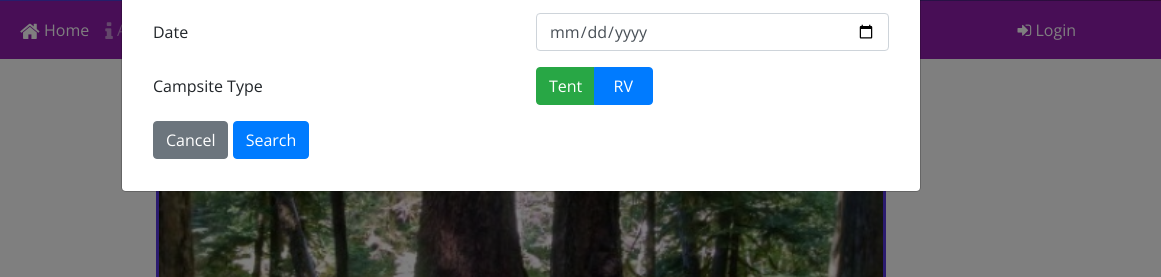
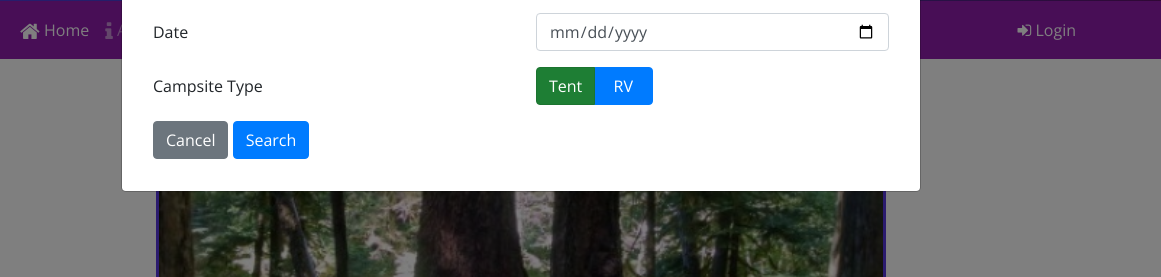
Before and after one commit to twsims/NumcampProject, a website: page index.html in a window 1280 px wide. Both pictures are taken after a click on the button "Reserve Campsite". Shown: the part 161-438 px from the top of the page, 119-1280 px from the left. Drawn offline with nearby package versions, Linux system fonts and the light colour scheme.

Commit message:
reserveModal3.0

```diff
--- a/index.html
+++ b/index.html
@@ -71,7 +71,7 @@
                             <div class="row form-group">
                                 <label for="campSiteType" class="col-sm-6 mx-auto col-form-label">Campsite Type</label>
                                 <div class="col-sm-6 mx-auto btn-group" data-toggle="buttons" role="campSiteType">
-                                    <input class="col-2 btn btn-success" type="button" id="siteTent" value="Tent">
+                                    <input class="col-2 btn btn-success active" type="button" id="siteTent" value="Tent">
                                     <input class="col-2 btn btn-primary" type="button" id="siteRV" value="RV">
                                 </div>
                             </div>
```
